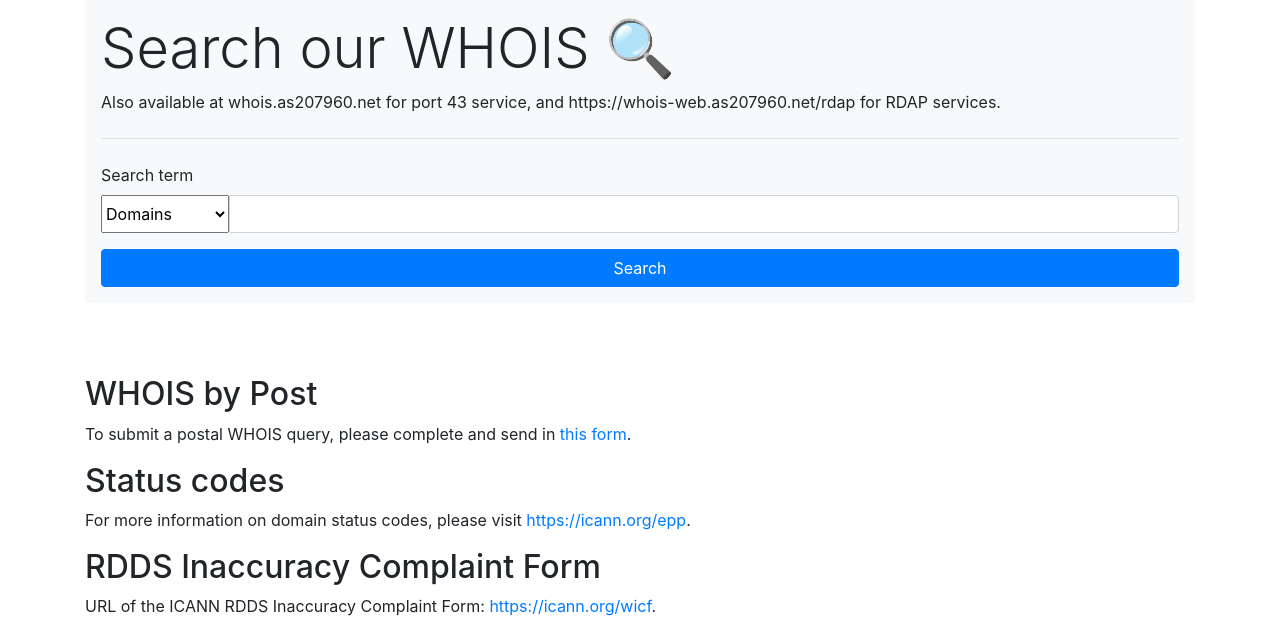
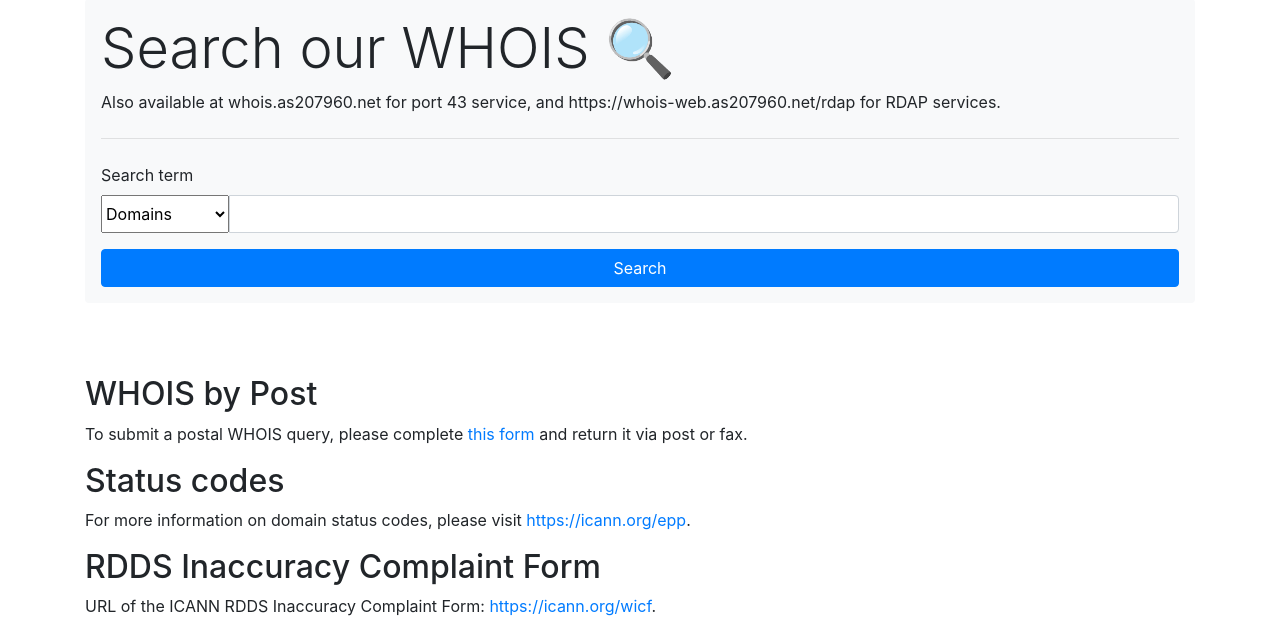
Before and after one commit to AS207960/whois-server, a Django app: page / in a window 1280 px wide. Shown: the part 105-739 px from the top of the page. Run offline with Django 3.2, Linux system fonts and the light colour scheme; some libraries are stand-ins or nearby versions.

Commit message:
update WHOIS post form take 2

```diff
--- a/django/whois/templates/whois/search.html
+++ b/django/whois/templates/whois/search.html
@@ -58,7 +58,7 @@
         {% endif %}
         <h2>WHOIS by Post</h2>
         <p>
-            To submit a postal WHOIS query, please complete and send in <a href="{% static "whois/whois-form.pdf" %}">this form</a>.
+            To submit a postal WHOIS query, please complete <a href="{% static "whois/whois-form.pdf" %}">this form</a> and return it via post or fax.
         <h2>Status codes</h2>
         <p>
             For more information on domain status codes, please visit <a href="https://icann.org/epp">https://icann.org/epp</a>.
```
Also changed, not shown: 1 other file.
